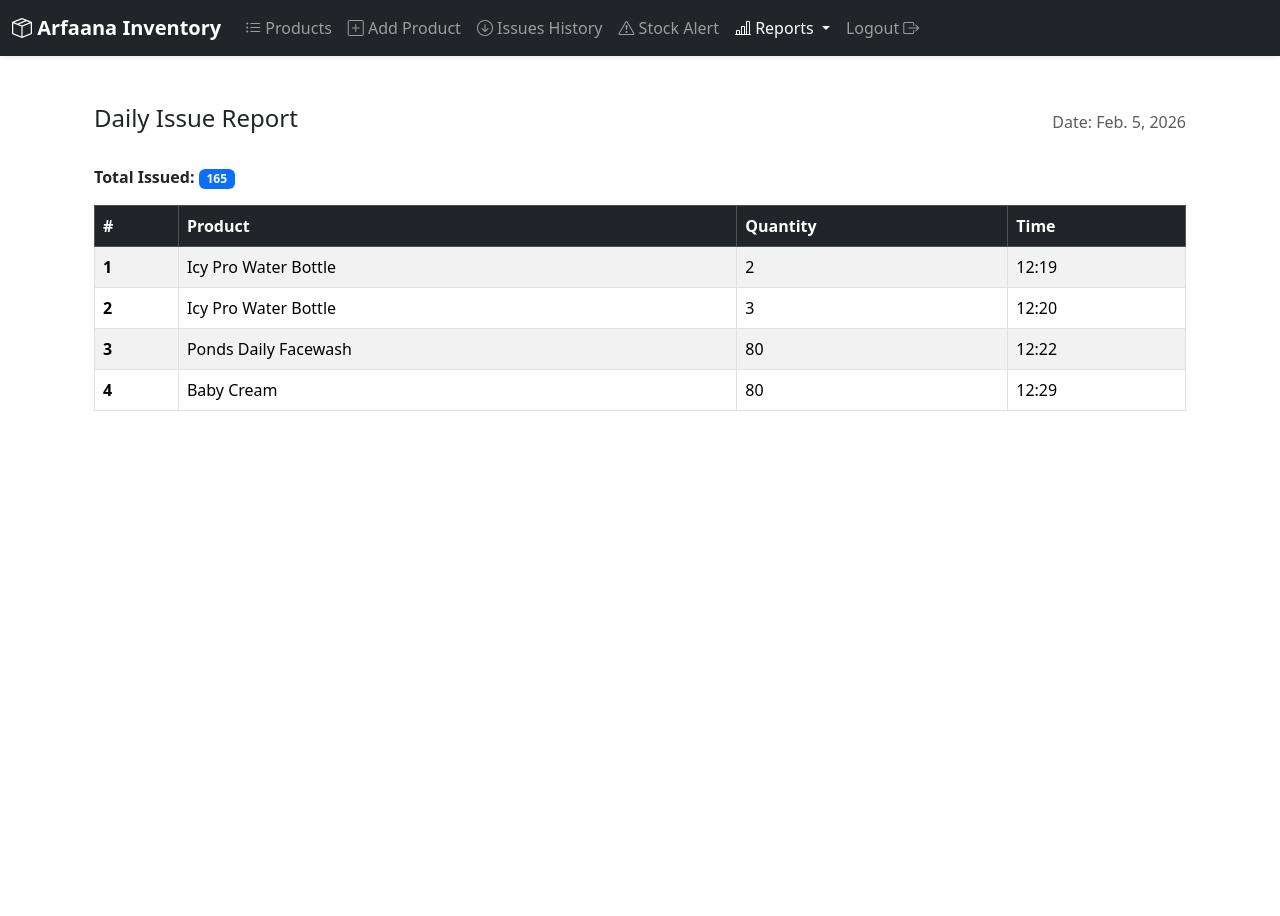
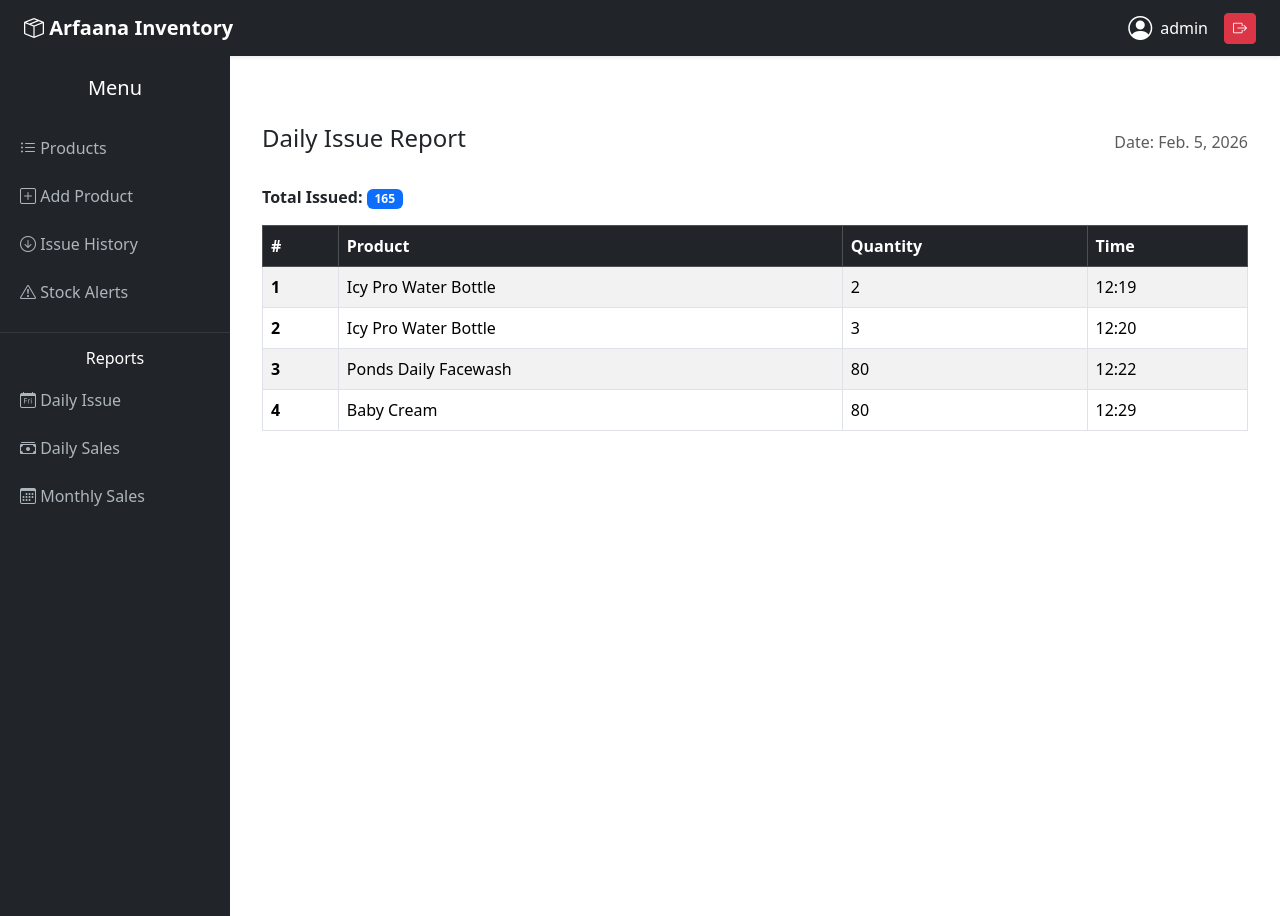
Before and after one commit to jahidshawon19/Inventory-System, a Django app: page /daily-report/ in a window 1280 px wide. Run offline with Django 5.2, Linux system fonts and the light colour scheme; a user stored in the database is signed in; data comes from the database, SQL or seed files in the repository; both versions use the stored data as it was after the commit.

Commit message:
update-101: added sidebar

```diff
--- a/products/templates/products/base.html
+++ b/products/templates/products/base.html
@@ -9,94 +9,120 @@
 
 <!-- Bootstrap Icons -->
 <link href="https://cdn.jsdelivr.net/npm/bootstrap-icons@1.10.5/font/bootstrap-icons.css" rel="stylesheet">
+
+<style>
+body {
+    overflow-x: hidden;
+}
+
+/* Sidebar */
+.sidebar {
+    height: 100vh;
+    background: #212529;
+    color: white;
+    padding-top: 20px;
+    position: fixed;
+    width: 230px;
+}
+
+.sidebar a {
+    color: #adb5bd;
+    text-decoration: none;
+    padding: 12px 20px;
+    display: block;
+}
+
+.sidebar a:hover,
+.sidebar a.active {
+    background: #343a40;
+    color: white;
+}
+
+/* Main content shift */
+.main-content {
+    margin-left: 230px;
+    padding: 20px;
+}
+</style>
+
 </head>
 <body>
 
-<!-- Navbar -->
-<nav class="navbar navbar-expand-lg navbar-dark bg-dark shadow-sm">
-  <div class="container-fluid">
-    <a class="navbar-brand fw-bold" href="{% url 'product_list' %}">
+<!-- ✅ Top Navbar (Only User Info) -->
+<nav class="navbar navbar-dark bg-dark px-4 shadow-sm">
+    <span class="navbar-brand fw-bold">
         <i class="bi bi-box-seam"></i> Arfaana Inventory
-    </a>
-    <button class="navbar-toggler" type="button" data-bs-toggle="collapse" data-bs-target="#navbarNav"
-        aria-controls="navbarNav" aria-expanded="false" aria-label="Toggle navigation">
-        <span class="navbar-toggler-icon"></span>
-    </button>
-
-    <div class="collapse navbar-collapse" id="navbarNav">
-      <ul class="navbar-nav me-auto mb-2 mb-lg-0">
+    </span>
 
     {% if user.is_authenticated %}
-        <!-- Products -->
-        <li class="nav-item">
-          <a class="nav-link {% if request.resolver_match.url_name == 'product_list' %}active{% endif %}" href="{% url 'product_list' %}">
+    <div class="d-flex align-items-center text-white">
+
+        <!-- User Icon -->
+        <i class="bi bi-person-circle fs-4 me-2"></i>
+
+        <!-- Username -->
+        <span class="me-3">{{ user.username }}</span>
+
+        <!-- Logout -->
+        <form method="post" action="{% url 'logout' %}">
+            {% csrf_token %}
+            <button class="btn btn-sm btn-danger">
+                <i class="bi bi-box-arrow-right"></i>
+            </button>
+        </form>
+
+    </div>
+    {% endif %}
+</nav>
+
+
+{% if user.is_authenticated %}
+<!-- ✅ Sidebar -->
+<div class="sidebar">
+
+    <h5 class="text-center mb-4">Menu</h5>
+
+    <a href="{% url 'product_list' %}" class="{% if request.resolver_match.url_name == 'product_list' %}active{% endif %}">
         <i class="bi bi-list-ul"></i> Products
     </a>
-        </li>
 
-        <li class="nav-item">
-          <a class="nav-link {% if request.resolver_match.url_name == 'product_create' %}active{% endif %}" href="{% url 'product_create' %}">
+    <a href="{% url 'product_create' %}">
         <i class="bi bi-plus-square"></i> Add Product
     </a>
-        </li>
 
-        <!-- Issues -->
-        <li class="nav-item">
-          <a class="nav-link {% if request.resolver_match.url_name == 'issue_history' %}active{% endif %}" href="{% url 'issue_history' %}">
-            <i class="bi bi-arrow-down-circle"></i> Issues History
+    <a href="{% url 'issue_history' %}">
+        <i class="bi bi-arrow-down-circle"></i> Issue History
     </a>
-        </li>
 
-        <!-- Stock -->
-        <li class="nav-item">
-          <a class="nav-link {% if request.resolver_match.url_name == 'stock_alerts' %}active{% endif %}" href="{% url 'stock_alerts' %}">
-            <i class="bi bi-exclamation-triangle"></i> Stock Alert
+    <a href="{% url 'stock_alerts' %}">
+        <i class="bi bi-exclamation-triangle"></i> Stock Alerts
     </a>
-        </li>
 
-        <!-- Reports Dropdown -->
-        <li class="nav-item dropdown">
-          <a class="nav-link dropdown-toggle {% if request.resolver_match.url_name in 'daily_issue_report daily_sales_report monthly_sales_report' %}active{% endif %}" href="#" role="button" data-bs-toggle="dropdown" aria-expanded="false">
-            <i class="bi bi-bar-chart-line"></i> Reports
+    <hr class="text-secondary">
+
+    <h6 class="text-center">Reports</h6>
+
+    <a href="{% url 'daily_issue_report' %}">
+        <i class="bi bi-calendar-day"></i> Daily Issue
     </a>
-          <ul class="dropdown-menu">
-            <li>
-              <a class="dropdown-item" href="{% url 'daily_issue_report' %}">
-                <i class="bi bi-calendar-day"></i> Daily Issue Report
+
+    <a href="{% url 'daily_sales_report' %}">
+        <i class="bi bi-cash-stack"></i> Daily Sales
     </a>
-            </li>
-            <li>
-              <a class="dropdown-item" href="{% url 'daily_sales_report' %}">
-                <i class="bi bi-cash-stack"></i> Daily Sales Report
+
+    <a href="{% url 'monthly_sales_report' %}">
+        <i class="bi bi-calendar3"></i> Monthly Sales
     </a>
-            </li>
-            <li>
-              <a class="dropdown-item" href="{% url 'monthly_sales_report' %}">
-                <i class="bi bi-calendar3"></i> Monthly Sales Report
-              </a>
-            </li>
 
-          </ul>
-        </li>
-        <li class="nav-item">
-            <form method="post" action="{% url 'logout' %}">
-                {% csrf_token %}
-                <button type="submit" class="btn btn-link nav-link  style="display:inline; padding:0;">
-                    Logout <i class="bi bi-box-arrow-right"></i>
-                </button>
-            </form>
-        </li>
+</div>
 {% endif %}
 
-      </ul>
-    </div>
-  </div>
-</nav>
 
-<!-- Main Container -->
-<div class="container mt-4">
+<!-- ✅ Main Content -->
+<div class="main-content">
     {% block content %}{% endblock %}
 </div>
+
 
 <!-- Bootstrap JS -->
 <script src="https://cdn.jsdelivr.net/npm/bootstrap@5.3.2/dist/js/bootstrap.bundle.min.js"></script>
--- a/products/templates/products/login.html
+++ b/products/templates/products/login.html
@@ -1,8 +1,8 @@
 {% extends 'products/base.html' %}
 
 {% block content %}
-<div class="container mt-5" style="max-width: 400px;">
-    <div class="card shadow-sm">
+<div class="container mt-5 " style="max-width: 400px; margin-left: 25%;">
+    <div class="card shadow-sm bg-light">
         <div class="card-body">
             <h4 class="card-title mb-4 text-center">Arfaana Inventory</h4>
 
```
Also changed, not shown: db.sqlite3. Lines whose indentation alone changed are shown as unchanged.
